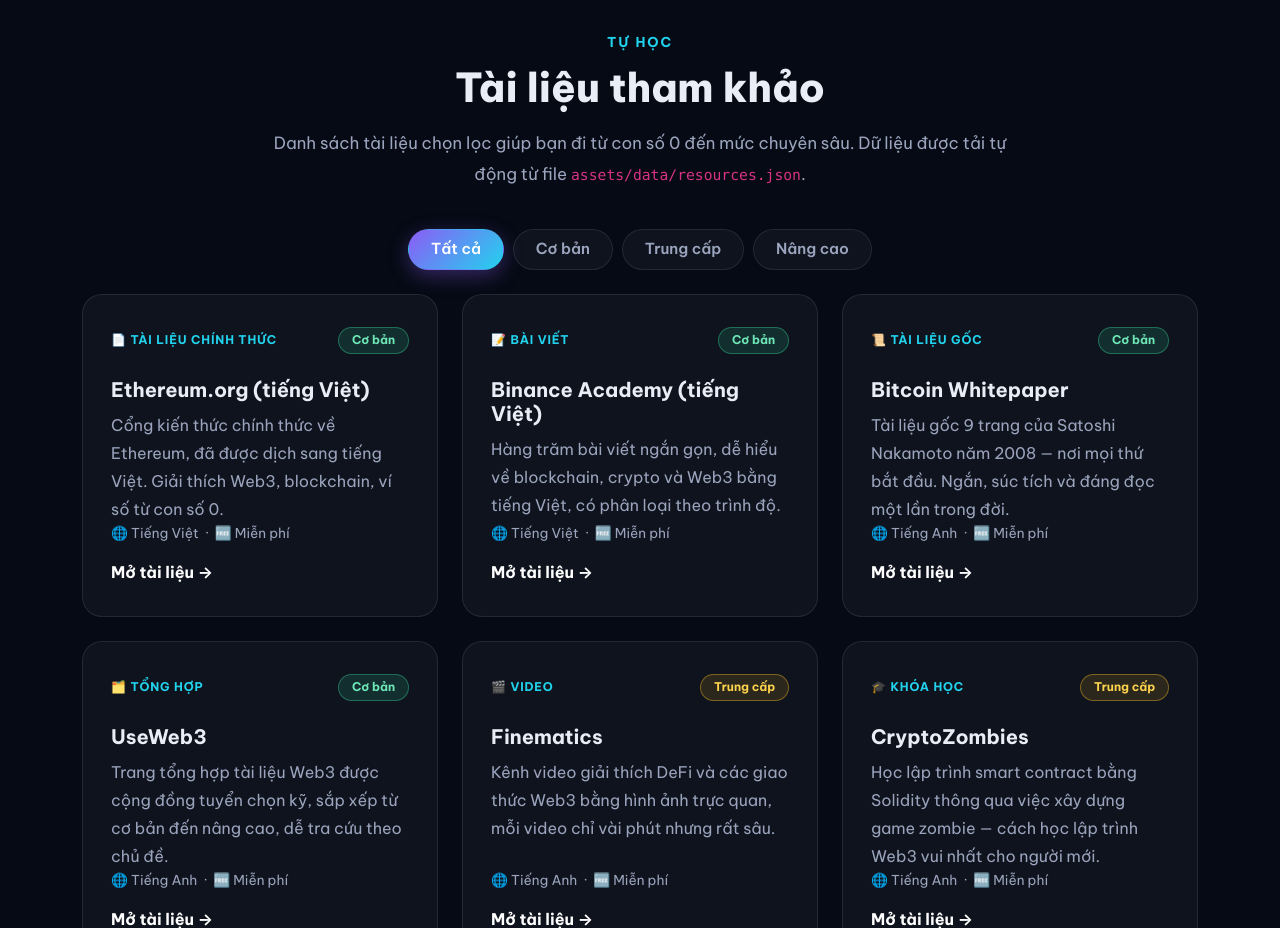
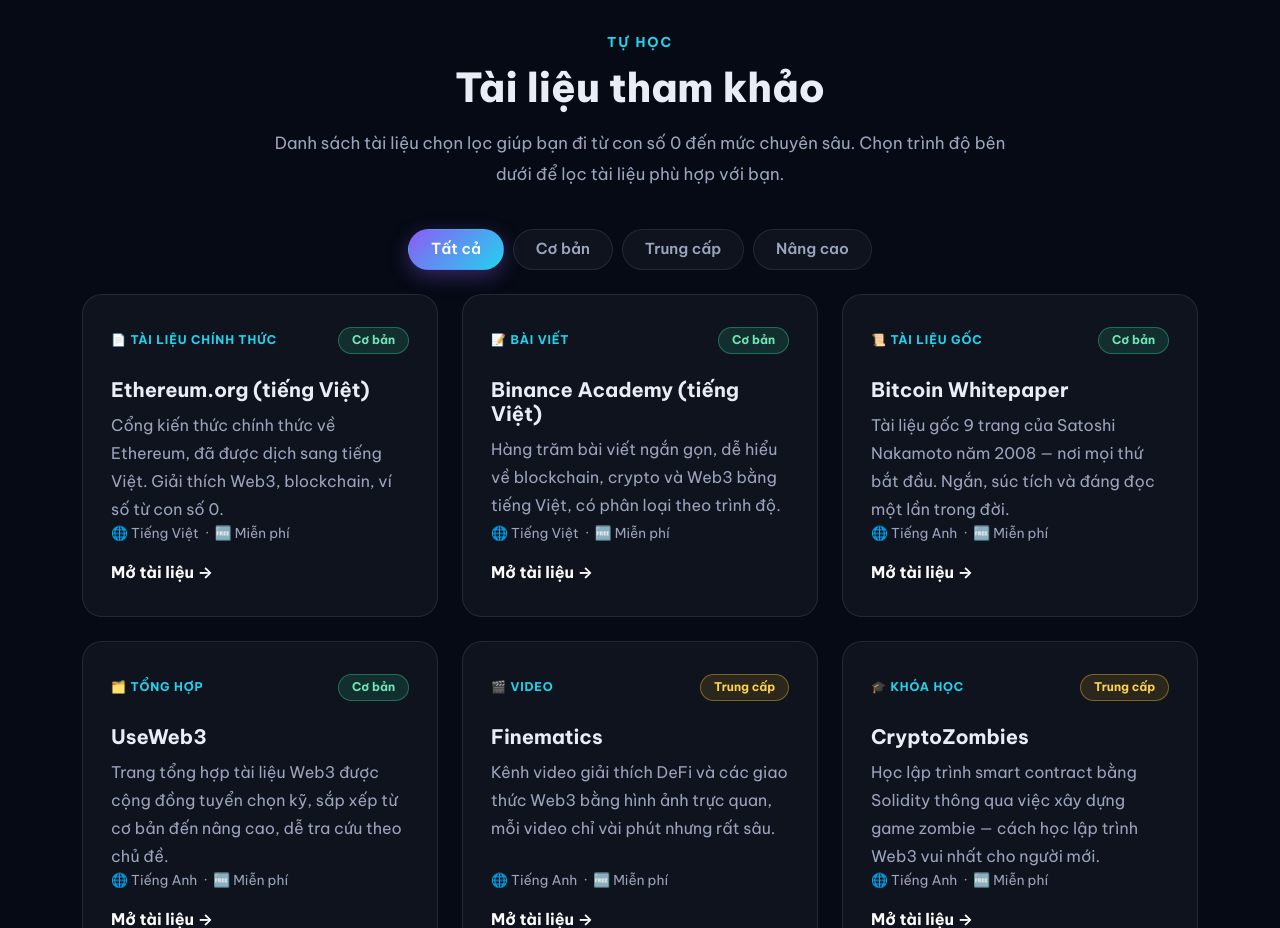
Before and after one commit to thanhle36668/Landing_Page_Web3, a plain HTML site: page index.html in a window 1280 px wide. Shown: the part 4060-4988 px from the top of the page. Drawn offline with nearby package versions, Linux system fonts and the light colour scheme.

Commit message:
Xóa chi tiết file JSON khỏi mô tả mục Tài liệu (không phô implementation)

```diff
--- a/index.html
+++ b/index.html
@@ -282,7 +282,7 @@
           <h2 class="section-title reveal">Tài liệu tham khảo</h2>
           <p class="section-sub reveal">
             Danh sách tài liệu chọn lọc giúp bạn đi từ con số 0 đến mức chuyên sâu.
-            Dữ liệu được tải tự động từ file <code>assets/data/resources.json</code>.
+            Chọn trình độ bên dưới để lọc tài liệu phù hợp với bạn.
           </p>
         </div>
       </div>
```
